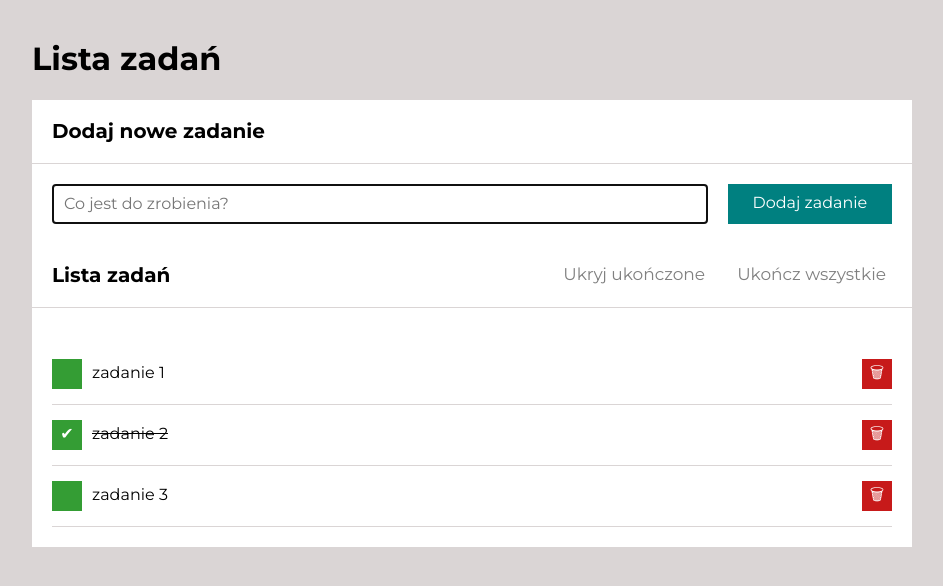
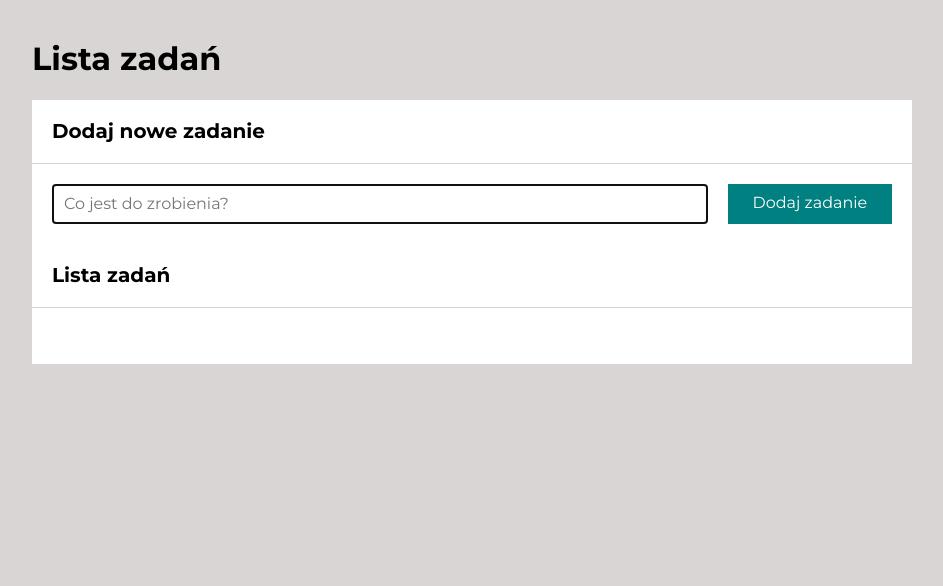
Before and after one commit to q270311/todo-list-react, a React (Create React App) app: page / in a window 1280 px wide. Shown: the top 586 px of the page, without its empty margins (168-1111 px from the left). Built offline with nearby package versions, Linux system fonts and the light colour scheme.

Commit message:
adding empty tasks

```diff
--- a/src/App.js
+++ b/src/App.js
@@ -9,9 +9,6 @@ import Container from "./Container";
 function App() {
   const [hideDone, setHideDone] = useState(false);
   const [tasks, setTasks] = useState([
-    { id: 1, content: "zadanie 1", done: false },
-    { id: 2, content: "zadanie 2", done: true },
-    { id: 3, content: "zadanie 3", done: false },
   ]);
 
   const toggleHideDone = () => {
--- a/src/Form/index.js
+++ b/src/Form/index.js
@@ -5,8 +5,10 @@ const Form = ({ addNewTask }) => {
     const [newTaskContent, setNewTaskContent] = useState("");
     const onFormSubmit = (event) => {
         event.preventDefault();
-        addNewTask(newTaskContent.trim());
-        setNewTaskContent("");
+        if (newTaskContent !== "") {
+            addNewTask(newTaskContent.trim());
+            setNewTaskContent("");
+        }
     }
     return (
         <form className="form" onSubmit={onFormSubmit}>
@@ -16,9 +18,9 @@ const Form = ({ addNewTask }) => {
                 autoFocus
                 placeholder="Co jest do zrobienia?"
                 className="form__text"
-                onChange={(event) => setNewTaskContent(event.target.value)}
+                onChange={({ target }) => setNewTaskContent(target.value.trim())}
             />
-            <input type="button" value="Dodaj zadanie" className="form__button" />
+            <input type="submit" value="Dodaj zadanie" className="form__button" />
         </form>
     );
 };
```
